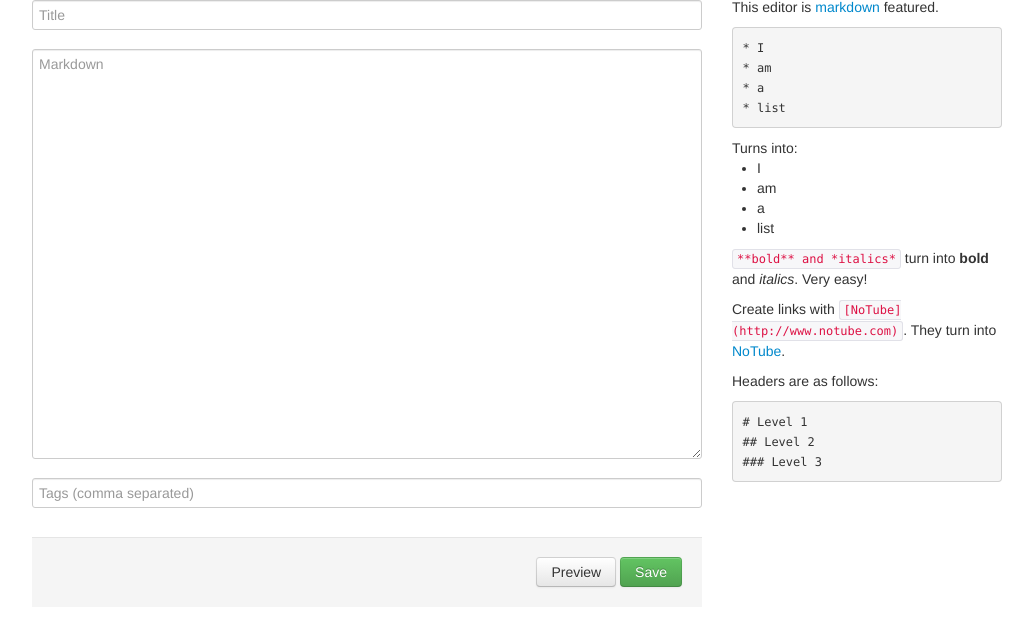
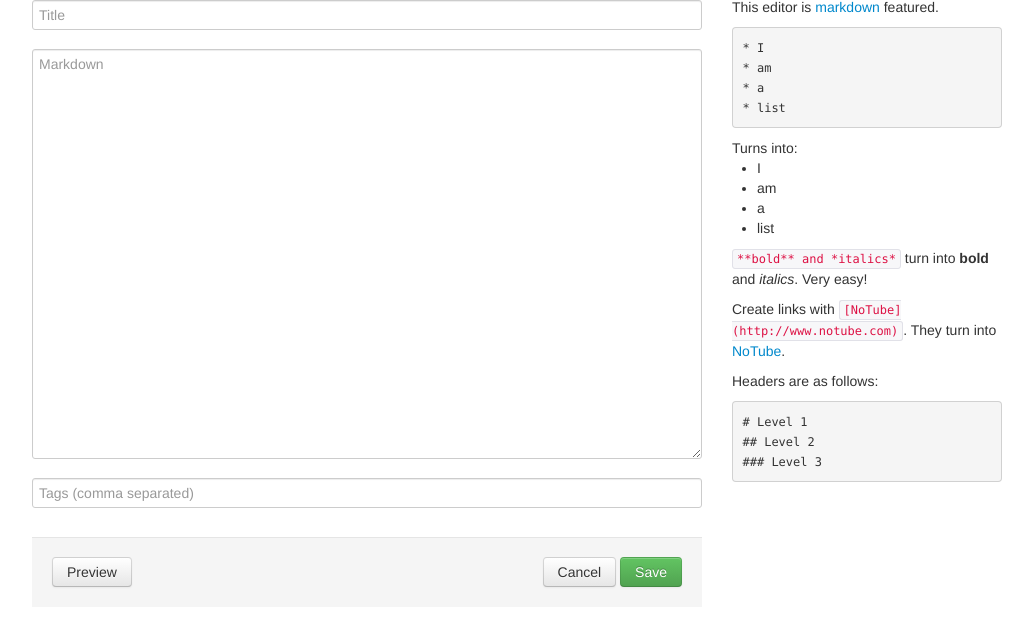
Before and after one commit to alexanderjulo/wiki, a Flask app: page /edit/1/ in a window 1280 px wide. Shown: the part 233-860 px from the top of the page, without its empty margins (123-1156 px from the left). Run offline with Flask 2, Linux system fonts and the light colour scheme; parts of the project's set-up code (start-up, migrations or seed data) failed here and were passed over; some libraries are stand-ins or nearby versions.

Commit message:
Added a cancel button ( thanks @walkerh )

```diff
--- a/templates/editor.html
+++ b/templates/editor.html
@@ -17,8 +17,11 @@ Wiki Editor
 			{{ input(form.body, placeholder="Markdown", class="span7", rows="20") }}
 			{{ input(form.tags, placeholder="Tags (comma separated)", class="span7") }}
 			<div class="form-actions">
+        <div class="pull-left">
+          <a class="btn" href="#preview" id="previewbtn">Preview</a>
+        </div>
 				<div class="pull-right">
-					<a class="btn" href="#preview" id="previewbtn">Preview</a>
+          <a class="btn" href="{{ url_for('display', url=page.url) }}">Cancel</a>
 					<button class="btn btn-success" type="submit">Save</button>
 				</div>
 			</div>
```
